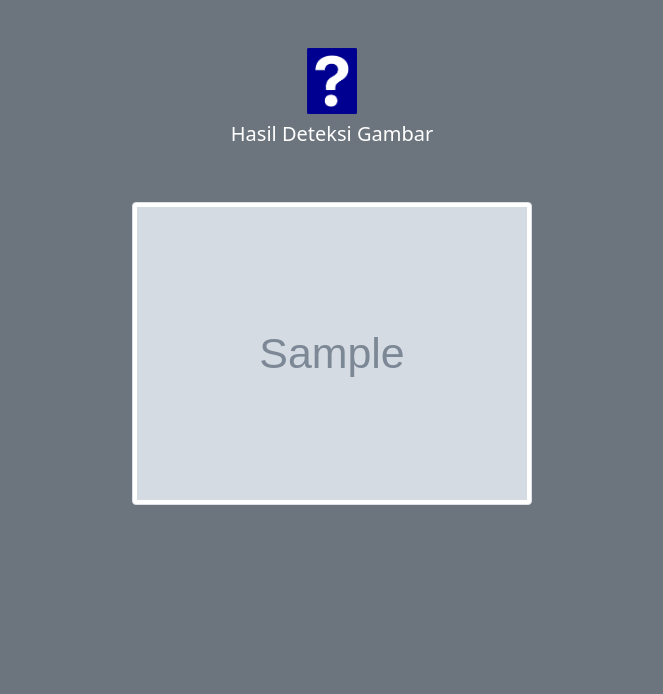
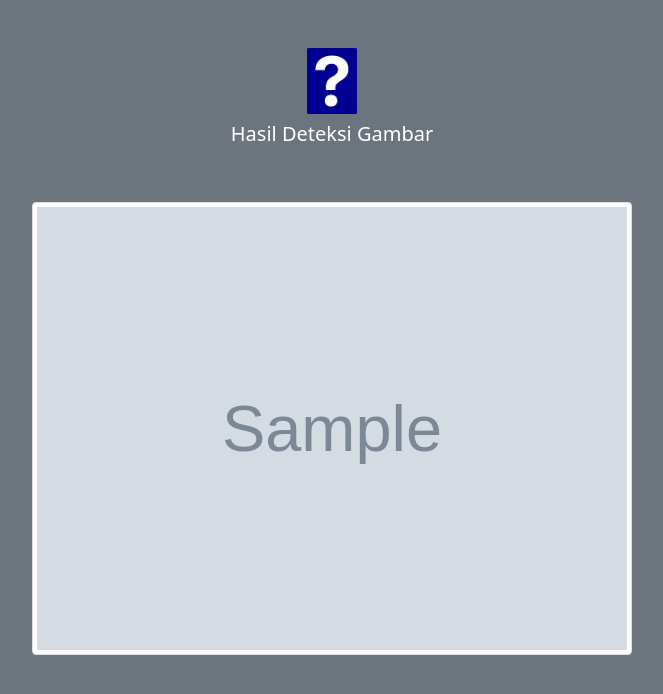
Before and after one commit to randifajar/Traffic-Sign-Detection, a Flask app: template templates/detect_image.html in a window 1280 px wide. Shown: the top 694 px of the page, without its empty margins (308-971 px from the left). Run offline with Flask 2, Linux system fonts and the light colour scheme; the template is opened without the code that fills it: most values are stand-ins (such as "Sample title", 1, 10 or a date in 2020); grey boxes marked "Sample" are stand-in pictures; some libraries are stand-ins or nearby versions.

Commit message:
Update detect_image.html

```diff
--- a/templates/detect_image.html
+++ b/templates/detect_image.html
@@ -3,7 +3,7 @@
 
 <head>
     <meta charset="UTF-8" />
-    <link rel="icon" href="../assets/icons/icon.ico" type="image/icon">
+    <link rel="icon" href="{{ url_for('static', filename='icons/icon.ico') }}" type="image/icon">
     <title>Hasil Deteksi Gambar</title>
     <link href="https://cdn.jsdelivr.net/npm/bootstrap@5.0.2/dist/css/bootstrap.min.css" rel="stylesheet"
         integrity="sha384-EVSTQN3/azprG1Anm3QDgpJLIm9Nao0Yz1ztcQTwFspd3yD65VohhpuuCOmLASjC" crossorigin="anonymous">
@@ -13,13 +13,13 @@
 
 <body class="bg-secondary text-white">
     <a href="index.html">
-        <img class="image_image mt-5 mb-2" src="../assets/icons/logo.png" />
+        <img class="image_image mt-5 mb-2" src="{{ url_for('static', filename='icons/logo.png') }}" />
     </a>
     <h5>Hasil Deteksi Gambar</h5>
     <br />
     {% if detect_file_url %}
     <div class="mt-4">
-        <img src="{{ detect_file_url }}" class="img-thumbnail" alt="uploaded image" style="width: 400px;">
+        <img src="{{ detect_file_url }}" class="img-thumbnail" alt="uploaded image" style="width: 600px;">
     </div>
     {% endif %}
 </body>
```
